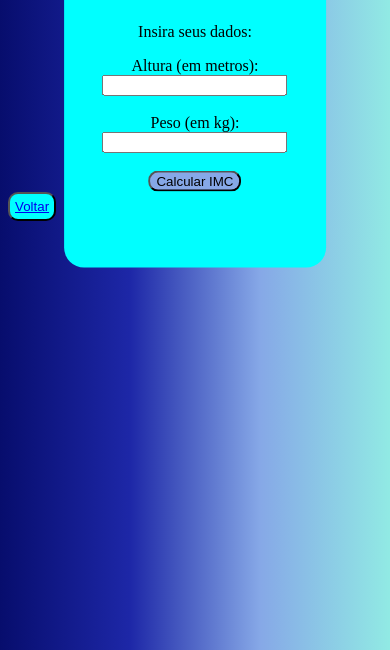
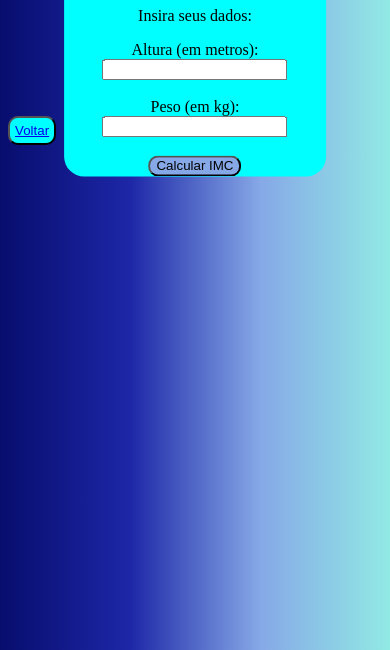
Before and after one commit to LucasPulgaci032/LucasPulgaci032.github.io, a plain HTML site: page calcIMC.html in a window 390 px wide. Shown: the part 194-844 px from the top of the page. Drawn offline with Linux system fonts and the light colour scheme.

Commit message:
Update calcIMC.html

```diff
--- a/calcIMC.html
+++ b/calcIMC.html
@@ -46,6 +46,7 @@
         @media screen and (max-width:768px){
           .tudo {
             width: 70%;
+            height: 8cm;
           }
         }
     </style>
```
